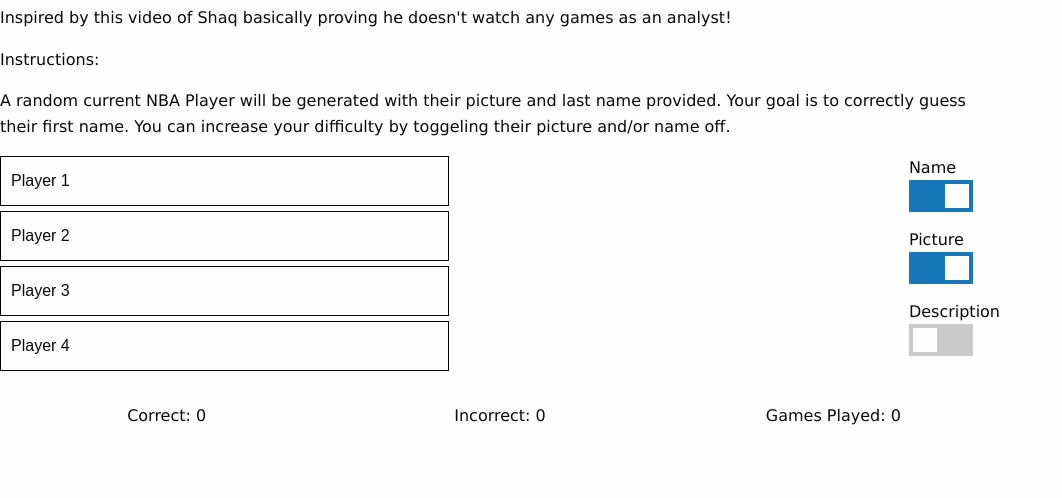
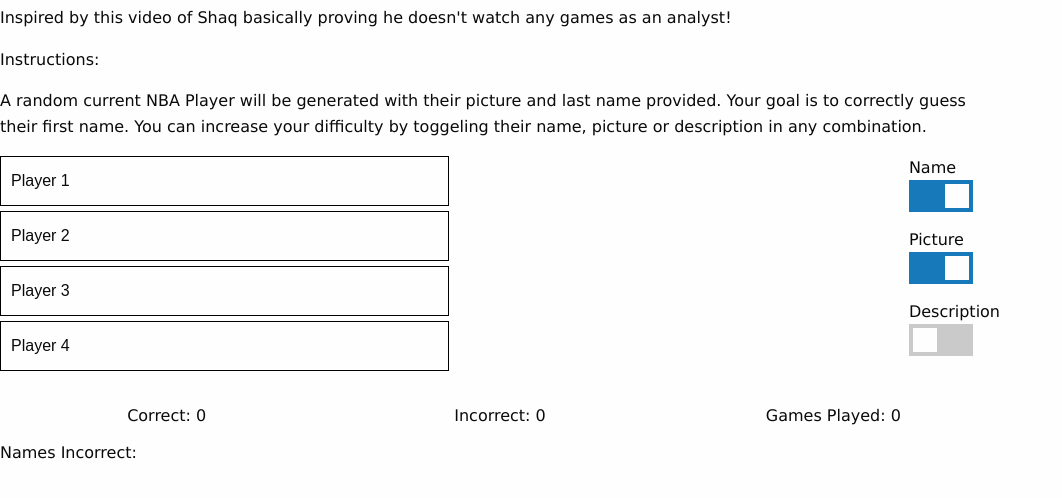
Before and after one commit to gustavlau/nba-first-name-game, a plain HTML site: page index.html in a window 1280 px wide. Shown: the part 70-568 px from the top of the page, without its empty margins (0-1062 px from the left). Drawn offline with nearby package versions, Linux system fonts and the light colour scheme; no server answers.

Commit message:
added list of players user got wrong

```diff
--- a/index.html
+++ b/index.html
@@ -21,7 +21,7 @@
         <iframe src="https://www.youtube.com/embed/BNoshBPFrEs" frameborder="0" allow="accelerometer; autoplay; clipboard-write; encrypted-media; gyroscope; picture-in-picture" allowfullscreen></iframe>
     </div> -->
     <p>Instructions:</p>
-    <p>A random current NBA Player will be generated with their picture and last name provided. Your goal is to correctly guess their first name. You can increase your difficulty by toggeling their picture and/or name off.</p>
+    <p>A random current NBA Player will be generated with their picture and last name provided. Your goal is to correctly guess their first name. You can increase your difficulty by toggeling their name, picture or description in any combination.</p>
     <div class="main-game">
         <!-- <button id="generate-player">Generate Player</button> -->
 
@@ -64,6 +64,9 @@
             <div class="score-style" id="score-incorrect">Incorrect: 0</div>
             <div class="score-style" id="score-totals">Games Played: 0</div>
         </container>
+        <container>
+            <div class="wrong-answers">Names Incorrect:</div>
+        </container>
 
     </div>
     <!-- <script src="https://cdn.jsdelivr.net/npm/foundation-sites@6.6.3/dist/js/foundation.min.js" integrity="sha256-pRF3zifJRA9jXGv++b06qwtSqX1byFQOLjqa2PTEb2o=" crossorigin="anonymous"></script> -->
```
